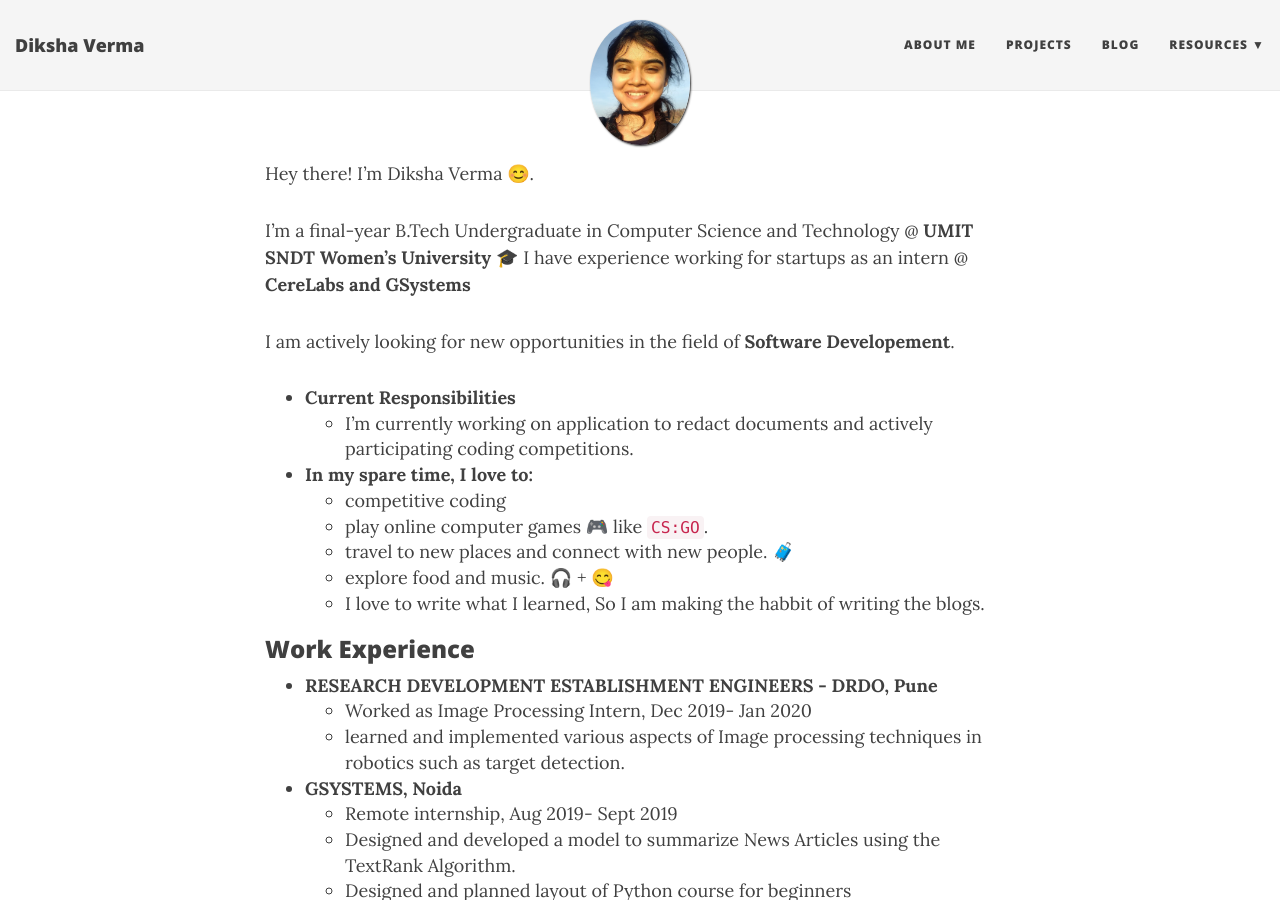
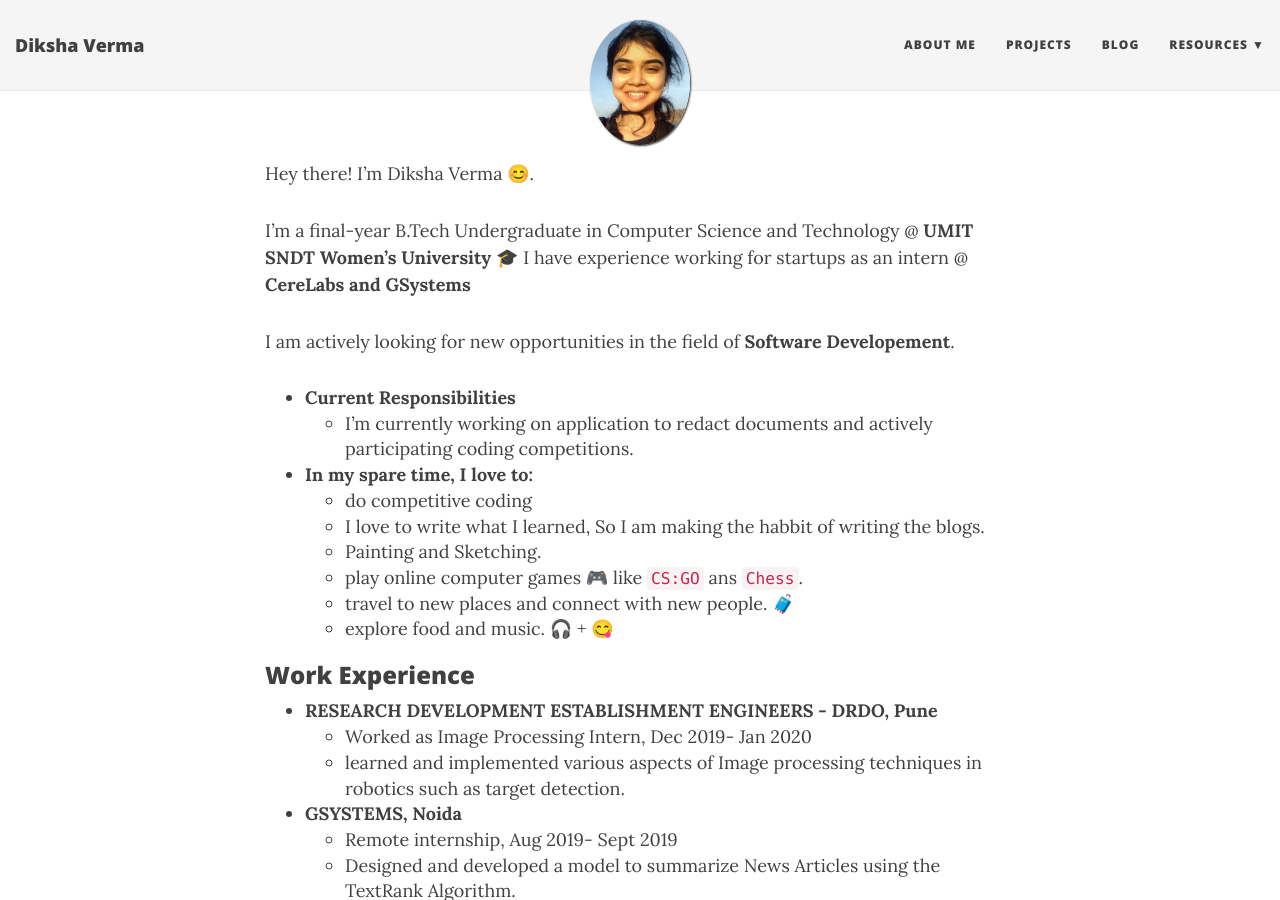
Before and after one commit to zenithexpo/temporary, a Jekyll site: the page built from aboutme.md, in a window 1280 px wide and 900 px high. Built offline with Jekyll 4.4.1, drawn with Linux system fonts in a browser that asks for light colours; nearby versions of some CDN libraries.

Commit message:
minor changes

```diff
--- a/aboutme.md
+++ b/aboutme.md
@@ -16,11 +16,13 @@ I am actively looking for new opportunities in the field of **Software Developem
     - I'm currently working on application to redact documents and actively participating coding competitions.
 
 - **In my spare time, I love to:**
-    - competitive coding
-    - play online computer games 🎮 like `CS:GO`.
+    - do competitive coding
+    - I love to write what I learned, So I am making the habbit of writing the blogs.
+    - Painting and Sketching.
+    - play online computer games 🎮 like `CS:GO` ans `Chess`.
     - travel to new places and connect with new people. 🧳
     - explore food and music. 🎧 + 😋
-    - I love to write what I learned, So I am making the habbit of writing the blogs.
+
 
 
 ### Work Experience
```
